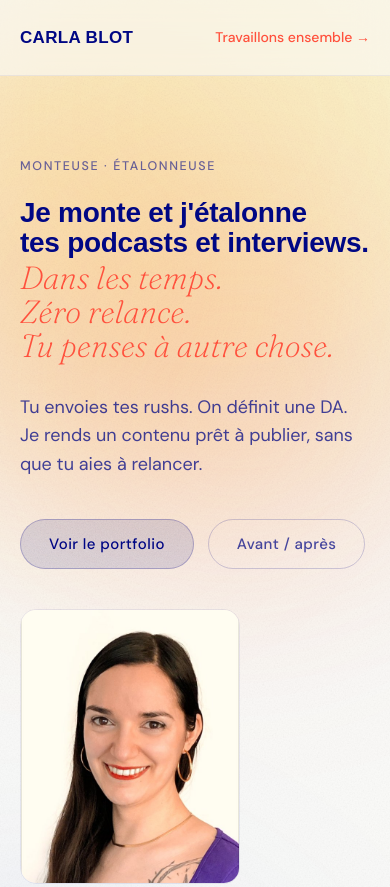
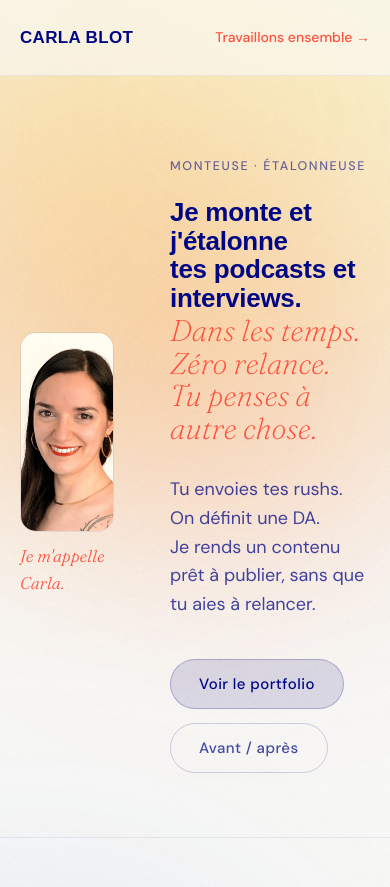
Before and after one commit to carlabm-edit/carla-editing, a plain HTML site: page index.html in a window 390 px wide. Shown: the top 887 px of the page. Drawn offline with Linux system fonts and the light colour scheme; a web font is replaced by a local one.

Commit message:
Add files via upload

```diff
--- a/index.html
+++ b/index.html
@@ -52,8 +52,8 @@
   .eyebrow{font-size:12.5px;font-weight:500;letter-spacing:0.13em;text-transform:uppercase;color:var(--t-eyebrow);margin-bottom:22px}
   .t-main{display:block;font-family:'Unbounded',sans-serif;font-weight:700;color:var(--navy);line-height:1.18;letter-spacing:-0.01em}
   .t-accent{display:block;margin-top:0;font-family:'Fraunces',serif;font-style:italic;font-weight:200;color:var(--orange);line-height:1.1}
-  .h-hero .t-main{font-size:clamp(28px,3.6vw,52px);line-height:1.07}
-  .h-hero .t-accent{font-size:clamp(32px,4.1vw,60px);line-height:1.06;margin-top:3px}
+  .h-hero .t-main{font-size:clamp(26px,2.9vw,42px);line-height:1.1}
+  .h-hero .t-accent{font-size:clamp(30px,3.5vw,50px);line-height:1.08;margin-top:3px}
   .nw{white-space:nowrap}
   .h-sec .t-main{font-size:clamp(24px,2.4vw,32px)}
   .h-sec .t-accent{font-size:clamp(28px,2.9vw,38px)}
@@ -163,10 +163,14 @@
   .f-links a:hover{color:var(--navy)}
 
   /* Responsive */
+  @media (max-width:900px){
+    .hero-grid{grid-template-columns:minmax(0,1fr);gap:40px}
+    .hero-photo{order:-1}
+  }
   /* Hero avec photo */
-  .hero-grid{display:grid;grid-template-columns:minmax(0,1fr) 300px;gap:64px;align-items:center}
-  .hero-photo img{width:300px;height:375px;object-fit:cover;border-radius:16px;border:1px solid rgba(0,7,132,0.07)}
-  .hero-photo figcaption{font-family:'Fraunces',serif;font-style:italic;font-weight:300;font-size:20px;color:var(--orange);margin-top:12px}
+  .hero-grid{display:grid;grid-template-columns:minmax(0,1fr) 200px;gap:56px;align-items:center}
+  .hero-photo img{width:200px;height:250px;object-fit:cover;border-radius:16px;border:1px solid rgba(0,7,132,0.07)}
+  .hero-photo figcaption{font-family:'Fraunces',serif;font-style:italic;font-weight:300;font-size:17px;color:var(--orange);margin-top:10px}
   /* Bande clients en logos */
   .clients-row{display:flex;flex-wrap:nowrap;justify-content:space-between;align-items:flex-start;gap:20px}
   .client-logo{display:flex;flex-direction:column;align-items:center;gap:12px;width:128px;text-align:center}
@@ -203,8 +207,7 @@
     .nw{white-space:normal}
     .clients-row{flex-wrap:wrap;justify-content:flex-start;gap:24px 8px}
     .client-logo{width:104px}
-    .hero-grid{grid-template-columns:minmax(0,1fr);gap:40px}
-    .hero-photo img{width:220px;height:275px}
+    .hero-photo img{width:160px;height:200px}
     .sub-eyebrow{margin-top:56px}
     .sec-head,.grade-link{flex-direction:column;align-items:flex-start}
     .line-d{display:inline}
@@ -311,10 +314,17 @@
           <span class="client-logo"><img src="images/avatars/labo-hippocrate.png" alt="" loading="lazy"><span class="name">Le Labo d'Hippocrate</span></span>
           <span class="client-logo"><img src="images/avatars/industrie-qui-fait-envie.png" alt="" loading="lazy"><span class="name">L'industrie qui fait envie</span></span>
           <span class="client-logo"><img src="images/avatars/crm-heroes.png" alt="" loading="lazy"><span class="name">CRM Heroes</span></span>
-          <span class="client-logo"><span class="logo-ph">[logo]</span><span class="name">Esprit IA</span></span>
         </div>
         <!-- Témoignages : textes recopiés des vrais messages, clients reconnus par leur photo de profil -->
         <div class="grid-3 proof">
+          <div class="gc quotes">
+            <div class="imsg">
+              <div class="imsg-row"><img class="avatar" src="images/avatars/crm-heroes.png" alt="CRM Heroes" title="CRM Heroes" loading="lazy"><p class="imsg-l">J’ai écouté notre podcast, franchement c’est un super taff ! Le montage est top c’est fluide et j’ai pas trop parlé fourche langue.</p></div>
+            </div>
+            <div class="imsg right">
+              <div class="imsg-row"><img class="avatar" src="images/avatars/le-board.png" alt="Le Board" title="Le Board" loading="lazy"><p class="imsg-r">Merci bcp à la team pour la réactivité de fin d’année !</p></div>
+            </div>
+          </div>
           <div class="gc quotes">
             <div class="imsg right">
               <div class="imsg-row"><p class="imsg-r">Demain je te livre la vidéo def, l’audio, l’extrait Spotify et l’intro verticale pour les réseaux sociaux.</p></div>
@@ -325,18 +335,10 @@
           </div>
           <div class="gc quotes">
             <div class="imsg">
-              <div class="imsg-row"><img class="avatar" src="images/avatars/le-board.png" alt="Le Board" title="Le Board" loading="lazy"><p class="imsg-l">Merci bcp à la team pour la réactivité de fin d’année !</p></div>
+              <div class="imsg-row"><img class="avatar" src="images/avatars/grande-conversation.png" alt="La Grande Conversation" title="La Grande Conversation" loading="lazy"><p class="imsg-l">Hello Carla, juste un petit mot pour te dire que l’étalo de la vidéo est top, les images sont supers jolies. Merci pour ton sérieux et ton travail !</p></div>
             </div>
             <div class="imsg right">
               <div class="imsg-row"><img class="avatar" src="images/avatars/aoc.png" alt="AOC Productions" title="AOC Productions" loading="lazy"><p class="imsg-r">Merci encore Carla, et comme toujours nous sommes ravis de ton travail ! À très vite</p></div>
-            </div>
-          </div>
-          <div class="gc quotes">
-            <div class="imsg">
-              <div class="imsg-row"><img class="avatar" src="images/avatars/crm-heroes.png" alt="CRM Heroes" title="CRM Heroes" loading="lazy"><p class="imsg-l">J’ai écouté notre podcast, franchement c’est un super taff ! Le montage est top c’est fluide et j’ai pas trop parlé fourche langue.</p></div>
-            </div>
-            <div class="imsg right">
-              <div class="imsg-row"><img class="avatar" src="images/avatars/grande-conversation.png" alt="La Grande Conversation" title="La Grande Conversation" loading="lazy"><p class="imsg-r">Hello Carla, juste un petit mot pour te dire que l’étalo de la vidéo est top, les images sont supers jolies. Merci pour ton sérieux et ton travail !</p></div>
             </div>
           </div>
         </div>
@@ -444,7 +446,7 @@ const SHORTS = [
     tags:["Montage","Étalonnage","Habillage graphique","Mixage"], youtube:"nwD5Ep3ErOs", thumb:"images/rcs-vlog.jpg", graded:true },
   { title:"Teaser de la saison spéciale d'été",
     client:"La Grande Conversation", format:"Short",
-    tags:["Montage"], youtube:"kDKaQMB01K4", graded:false },
+    tags:["Montage","Étalonnage"], youtube:"kDKaQMB01K4", graded:true },
 ];
 
 /* ==========================================================
```
